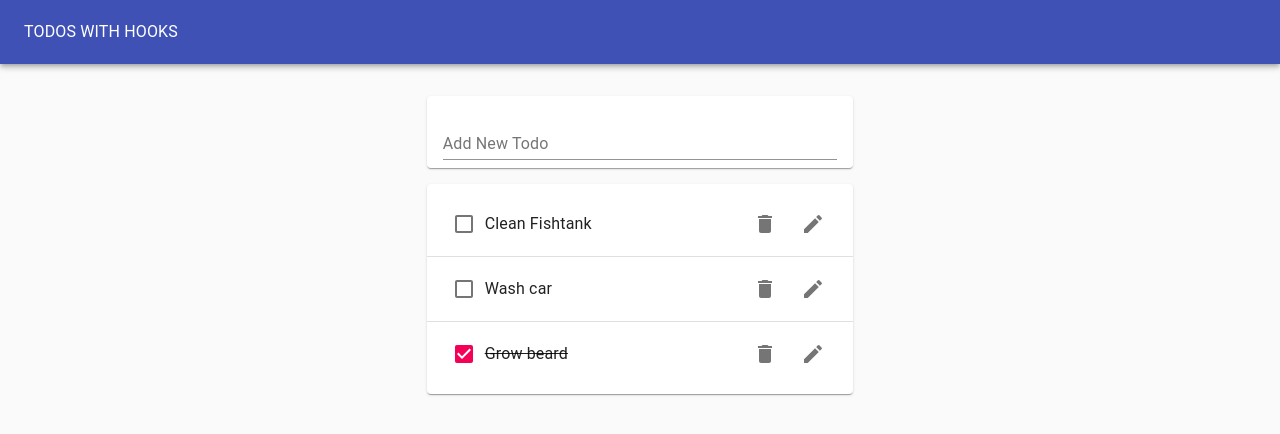
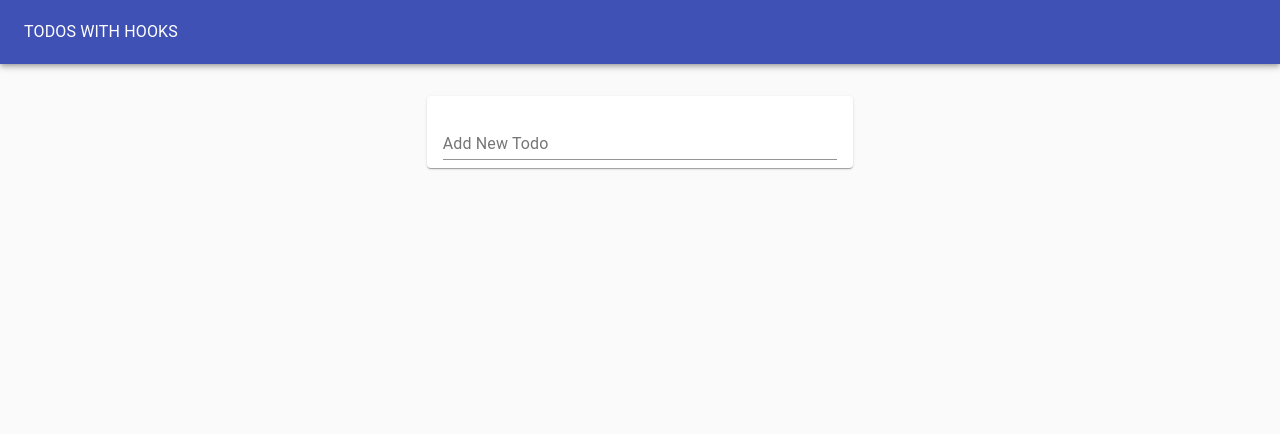
Before and after one commit to anoof/todolist-hooks-react, a React (Create React App) app: page / in a window 1280 px wide. Shown: the top 434 px of the page. Built offline with nearby package versions, Linux system fonts and the light colour scheme.

Commit message:
added localstorage sync

```diff
--- a/src/TodoApp.js
+++ b/src/TodoApp.js
@@ -1,4 +1,4 @@
-import React, { useState } from "react";
+import React, { useEffect, useState } from "react";
 import Typography from "@material-ui/core/Typography";
 import Paper from "@material-ui/core/Paper";
 import AppBar from "@material-ui/core/AppBar";
@@ -9,12 +9,18 @@
 import { v4 as uuid } from "uuid";
 
 function TodoApp() {
-	const initialTodos = [
-		{ id: 1, task: "Clean Fishtank", complete: false },
-		{ id: 2, task: "Wash car", complete: false },
-		{ id: 3, task: "Grow beard", complete: true },
-	];
+    const initialTodos = JSON.parse(window.localStorage.getItem("todos") || "[]");
+	// const initialTodos = [
+	// 	{ id: 1, task: "Clean Fishtank", complete: false },
+	// 	{ id: 2, task: "Wash car", complete: false },
+	// 	{ id: 3, task: "Grow beard", complete: true },
+	// ];
 	const [todos, setTodos] = useState(initialTodos);
+
+    useEffect(() => {
+        window.localStorage.setItem("todos", JSON.stringify(todos));
+    }, [todos]);
+
 	const addTodo = (newTodoText) => {
 		setTodos([...todos, { id: uuid(), task: newTodoText, complete: false }]);
 	};
--- a/src/TodoList.js
+++ b/src/TodoList.js
@@ -5,10 +5,11 @@
 import Todo from "./Todo";
 
 function TodoList({ todos, removeTodo, toggleTodo, editTodo }) {
+	if (todos.length)
 		return (
 			<Paper>
 				<List>
-				{todos.map((todo,i) => (
+					{todos.map((todo, i) => (
 						<>
 							<Todo
 								id={todo.id}
@@ -25,5 +26,6 @@
 				</List>
 			</Paper>
 		);
+	return null;
 }
 export default TodoList;
```
Lines whose indentation alone changed are shown as unchanged.
